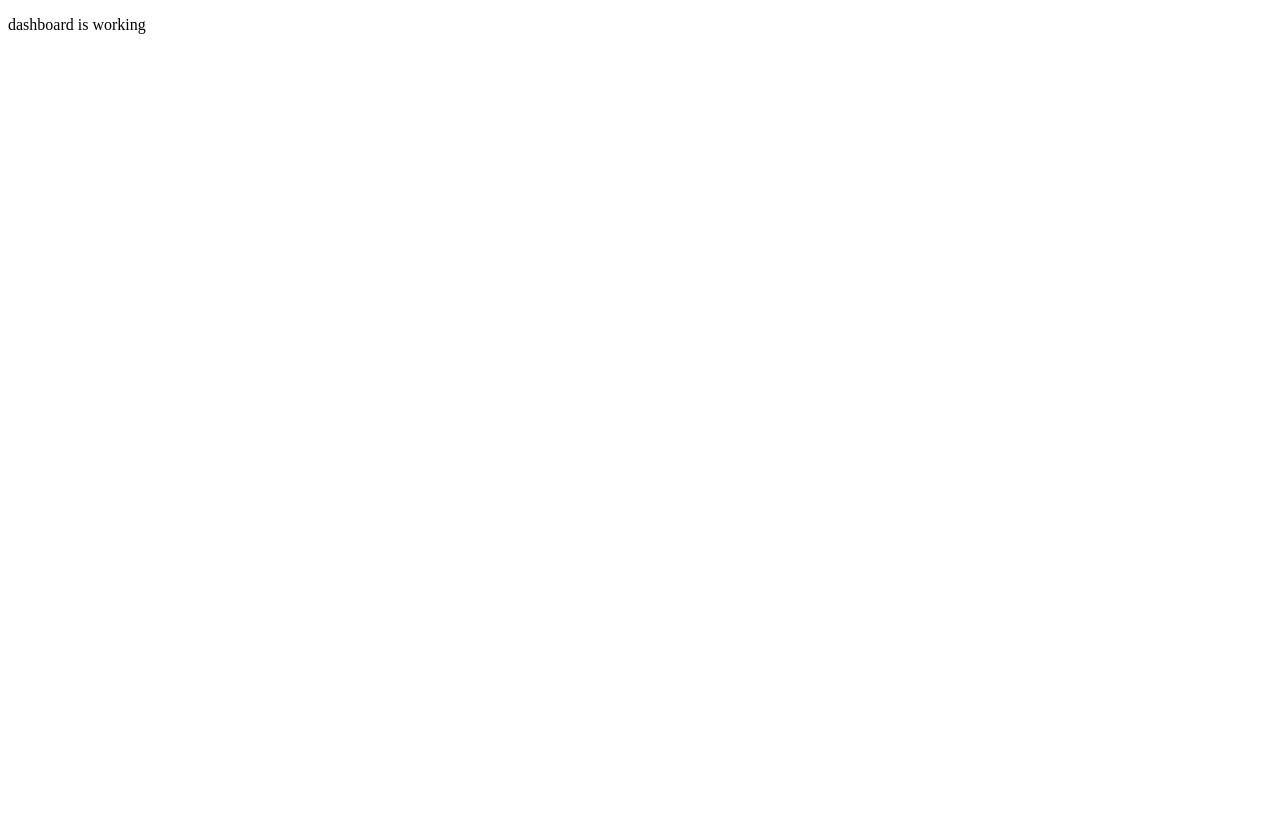
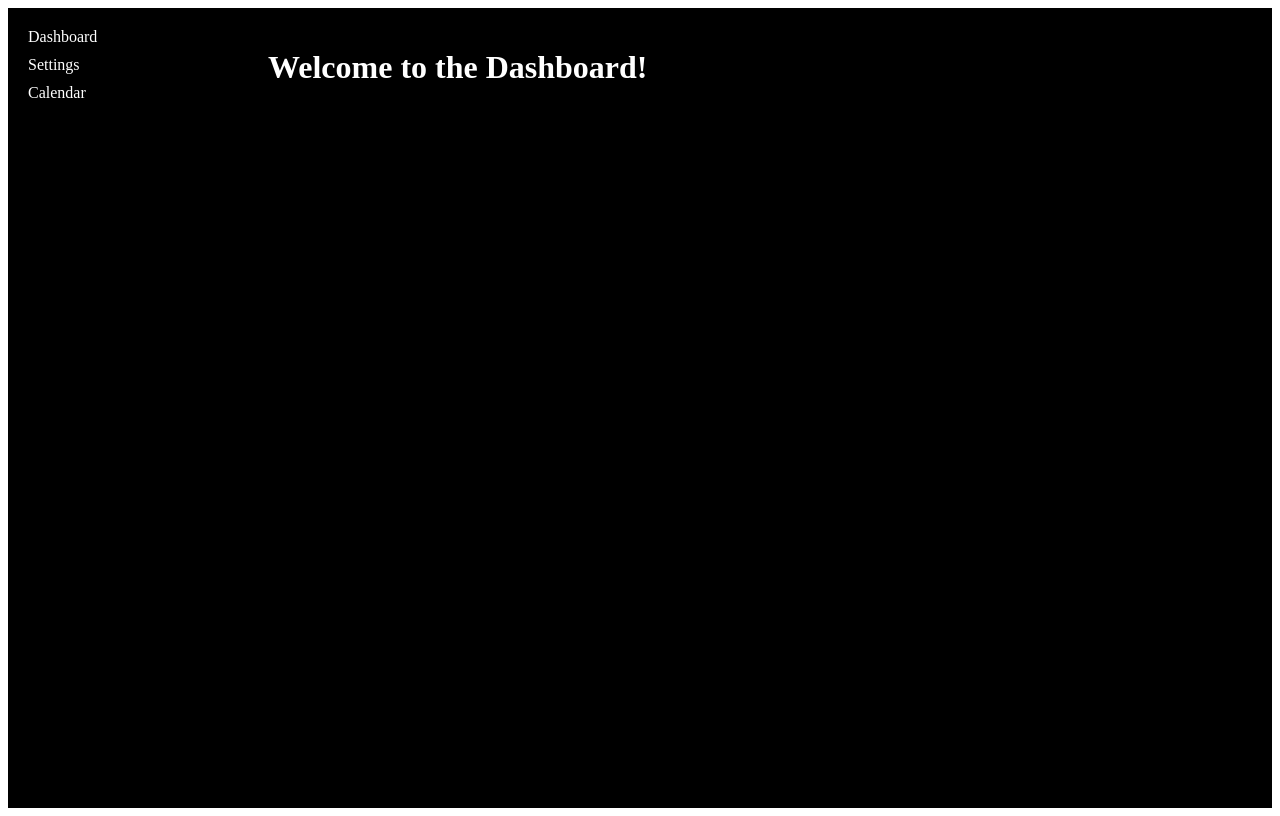
Before and after one commit to Ashish-Jeevanesan/arc-medical-main, an Angular app: page /dashboard in a window 1280 px wide. Built offline with nearby package versions, Linux system fonts and the light colour scheme.

Commit message:
last changes
Last changes

```diff
--- a/src/app/dashboard/dashboard.component.css
+++ b/src/app/dashboard/dashboard.component.css
@@ -0,0 +1,66 @@
+/* .mainframe {
+    background-color: black;
+    color: white;
+    display: flex;
+  }
+
+  .leftlinks {
+    list-style-type: none;
+    padding: 0;
+    margin: 0;
+    width: 200px;
+    background-color: #333;
+  }
+
+  .leftlinks li {
+    padding: 10px;
+    color: white;
+  }
+
+  .content-page {
+    flex-grow: 1;
+    padding: 20px;
+    background-color: white;
+  }
+
+  .topbar {
+    background-color: #333;
+    padding: 10px;
+    color: white;
+  }
+   */
+
+   .container {
+    display: flex;
+    background-color: black;
+    height: 50rem;
+    width: 100%;
+  }
+
+  .sidebar {
+    background: black;
+    color: white;
+    width: 200px;
+    padding: 20px;
+  }
+
+  .sidebar ul {
+    list-style-type: none;
+    padding: 0;
+    margin: 0;
+  }
+
+  .sidebar li {
+    margin-bottom: 10px;
+  }
+
+  .sidebar a {
+    color: white;
+    text-decoration: none;
+  }
+
+  .content {
+    border: 1px;
+    flex: 1;
+    padding: 20px;
+  }
--- a/src/app/dashboard/dashboard.component.html
+++ b/src/app/dashboard/dashboard.component.html
@@ -1,5 +1,26 @@
-<p>dashboard is working</p>
-<div class ="mainframe">
-    <div class="content-page"></div>
+<!-- <div class ="mainframe">
+    <ul class = "leftlinks">
+        <li>Dashboard</li>
+        <li>Billing</li>
+        <li>Settings</li>
+        <li>Calender</li>
+    </ul>
+    <div class="content-page">
+        <div class="topbar">Hi Ashish ! Welcome to the Dashboard</div>
+    </div>
 
-</div>
+</div> -->
+
+  <div class="container">
+    <nav class="sidebar">
+      <ul>
+        <li><a href="#">Dashboard</a></li>
+        <li><a href="#">Settings</a></li>
+        <li><a href="#">Calendar</a></li>
+      </ul>
+    </nav>
+    <div class="content">
+      <h1 style="color:white">Welcome to the Dashboard!</h1>
+      <p>This is the content that appears when you click on the Dashboard link.</p>
+    </div>
+  </div>
```
